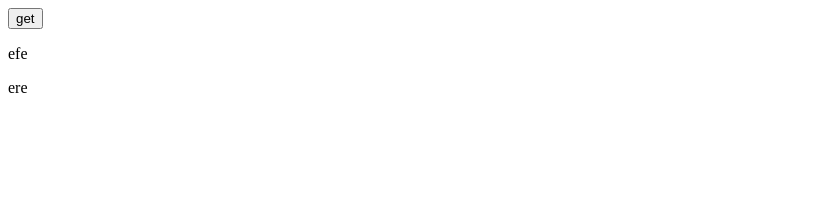
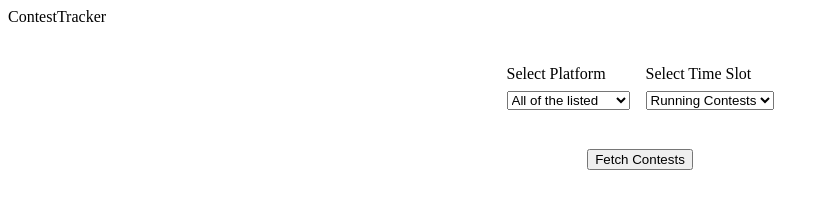
Before and after one commit to vadderakesh/testingct, a plain HTML site: page index.html in a window 1280 px wide. Shown: the whole page, without its empty margins (0-829 px from the left). Drawn offline with nearby package versions, Linux system fonts and the light colour scheme.

Commit message:
added the new kcontests api

```diff
--- a/index.html
+++ b/index.html
@@ -3,14 +3,62 @@
  <script src="https://code.jquery.com/jquery-3.4.1.min.js"
             integrity="sha256-CSXorXvZcTkaix6Yvo6HppcZGetbYMGWSFlBw8HfCJo=" crossorigin="anonymous">
  </script>
+ <link rel="stylesheet" type="text/css" href="style.css"></link>
+ <Title>ContestTracker</Title>
 </head>
 <body>
-</body>
-<head>
-<button type="button" onclick="get()">get</button>
-<p id="eventName">efe</p>
-<p id="eventid">ere</p>
+    <footer class="footer">
+       <div class="heading">ContestTracker</div>
+       <br><br>
+    </footer>
+<center>
+    <table>
+        <tr>
+            <td class="label">Select Platform</td>
+            <td>&nbsp;&nbsp;</td>
+            <td class="label">Select Time Slot</td>
+        </tr>
+        <tr>
+            <td></td>
+            <td></td>
+        </tr>
+        <tr>
+            <td>
+                <label for="contest">
+                    <select id="contest" class="select">
+                        <option value="All">All of the listed</option>
+                        <option value="codeforces">Codeforces</option>
+                        <option value="codeforces_gym">codechef</option>
+                        <option value="top_coder">TopCoder</option>
+                        <option value="at_coder">AtCoder</option>
+                        <option value="code_chef">Codechef</option>
+                        <option value="cs_academy">CS Academy</option>
+                        <option value="hacker_rank">Hackerrank</option>
+                        <option value="hacker_earth">Hackerearth</option>
+                        <option value="cs_academy">CS Academy</option>
+                        <option value="kick_start">Google KickStart</option>
+                        <option value="leet_code">Leetcode</option>
+                    </select>
+                </label>
+            </td>
+            <td>&nbsp;&nbsp;</td>
+            <td>
+                <label for="timing">
+                    <select id="timing" class="select">
+                        <option value="CODING">Running Contests</option>
+                        <option value="BEFORE">Future Contests</option>
+                    </select>
+                </label>
+            </td>
+        </tr>
+    </table>
+    <br><br>
+<button type="button" onclick="get()" class="button">Fetch Contests</button>
+<br><br>
+    <div id="outputStream"></div>
+</center>
 <script src="main.js" type="text/javascript">
 </script>
-</head>
+    </form>
+</body>
 </html>
```
